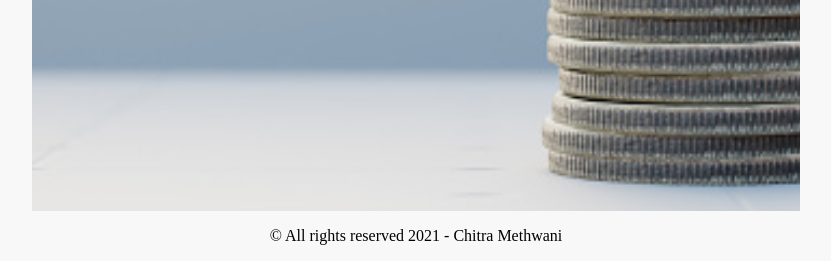
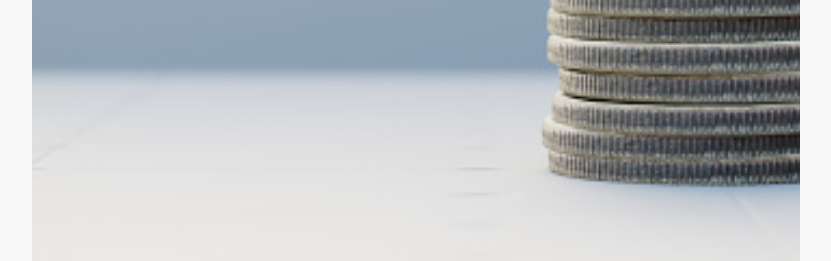
Before and after one commit to chitra-08/Heroku-Demo, a Flask app: page /thankyou/1 in a window 1280 px wide. Shown: the part 539-800 px from the top of the page, without its empty margins (224-1055 px from the left). Run offline with Flask 2, Linux system fonts and the light colour scheme; parts of the project's set-up code (start-up, migrations or seed data) failed here and were passed over.

Commit message:
Update ThankYou.html

```diff
--- a/templates/ThankYou.html
+++ b/templates/ThankYou.html
@@ -26,9 +26,9 @@
   <h3 style="font-family:Sans Serif; color:black"> <a href="/">Go back to main page</a></h3>
 </div>
 <br/>
-<div class="footer">
+<!--<div class="footer">
   <p>&copy; All rights reserved 2021 - Chitra Methwani</p>
-</div>
+</div>-->
 <div class="split right">
   <div class="card">
     <img src="{{url_for('static', filename ='images/about-us.png')}}" style="width:90%">
```
